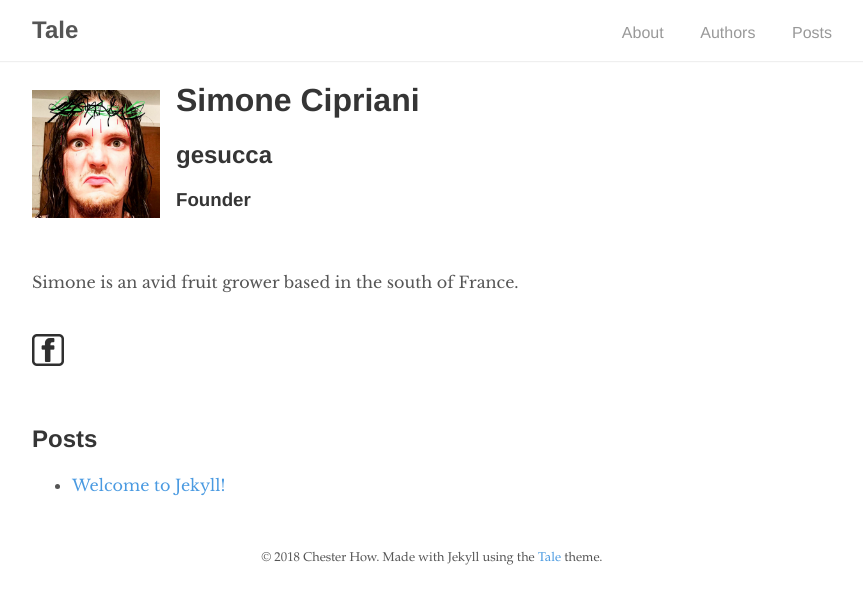
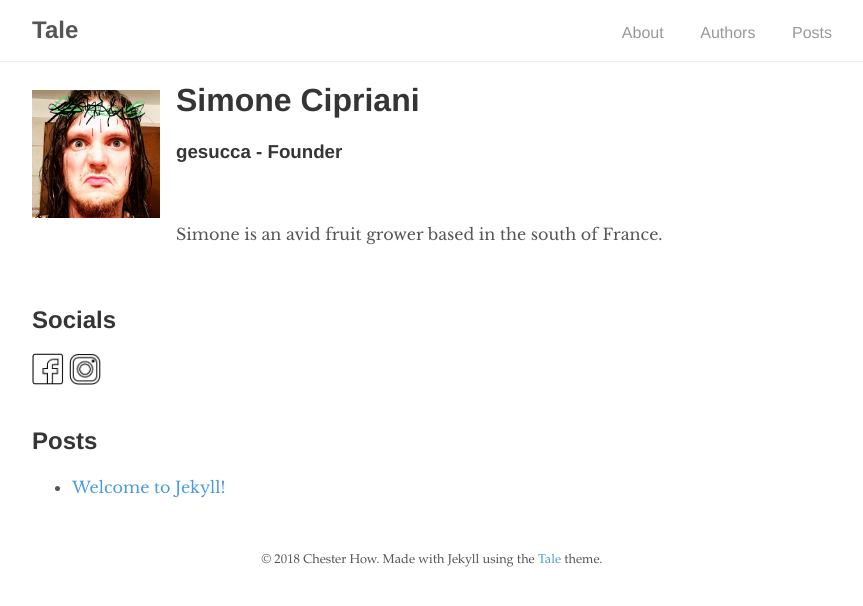
Before and after one commit to eviloutpost/eviloutpost.github.io, a Jekyll site: the page built from _authors/gesucca.md, in a window 1280 px wide. Shown: the top 606 px of the page, without its empty margins (208-1071 px from the left). Built offline with Jekyll 4.4.1, drawn with Linux system fonts in a browser that asks for light colours.

Commit message:
Completed social buttons

```diff
--- a/_authors/gesucca.md
+++ b/_authors/gesucca.md
@@ -3,6 +3,7 @@ name: Simone Cipriani
 nickname: gesucca
 position: Founder
 facebook: https://www.google.it
+instagram: https://www.google.it
 image: gesucca.png
 layout: author
 ---
--- a/_layouts/author.html
+++ b/_layouts/author.html
@@ -4,8 +4,7 @@ layout: default
 <img src="{{ page.image }}" style="float: left; width:128px; height:128px; margin-right:16px; margin-top:8px; margin-bottom:8px;">
 
 <h1>{{ page.name }}</h1>
-<h2>{{ page.nickname }}</h2>
-<h3>{{ page.position }}</h3>
+<h3>{{ page.nickname }} - {{ page.position }}</h3>
 
 <br>
 
@@ -13,8 +12,19 @@ layout: default
 
 <br>
 
+<h2>Socials</h2>
+
 {% if page.facebook %}
-<a href="{{ page.facebook }}"><img src="../assets/fb-icon.png" alt="facebook" style="width:32px; height:32px;"></a>
+  <a href="{{ page.facebook }}"><img src="../assets/fb-icon.png" style="width:32px; height:32px; display: inline-block;"></a>
+{% endif %}
+{% if page.instagram %}
+  <a href="{{ page.instagram }}"><img src="../assets/in-icon.png" style="width:32px; height:32px; display: inline-block;"></a>
+{% endif %}
+{% if page.twitter %}
+  <a href="{{ page.twitter }}"><img src="../assets/tw-icon.png" style="width:32px; height:32px; display: inline-block;"></a>
+{% endif %}
+{% if page.youtube %}
+  <a href="{{ page.youtube }}"><img src="../assets/yt-icon.png" style="width:32px; height:32px; display: inline-block;"></a>
 {% endif %}
 
 <br>
```
Also changed, not shown: assets/fb-icon.png, assets/in-icon.png (added), assets/tw-icon.png (added), assets/yt-icon.png (added).
